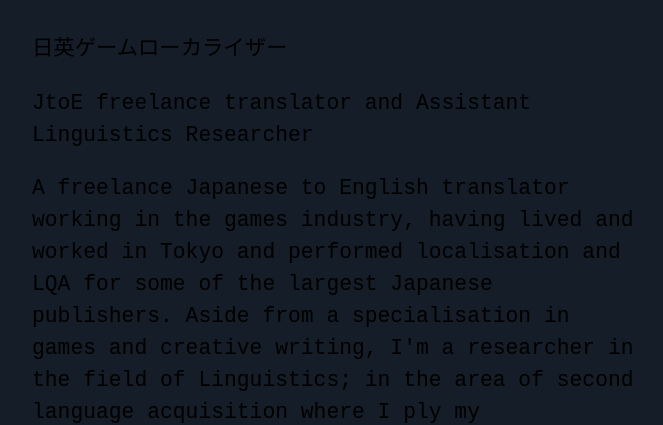
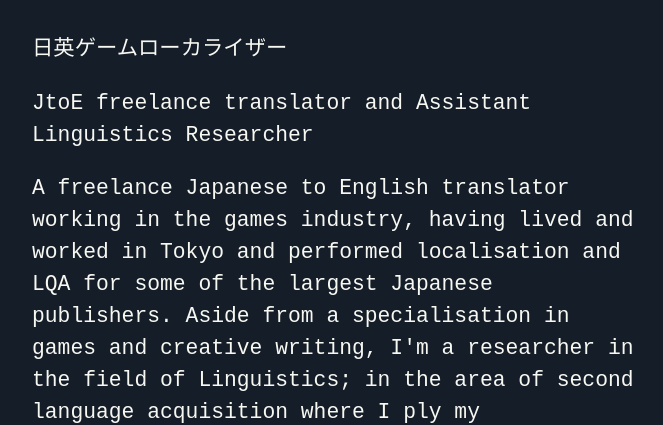
Before and after one commit to nanjigen/profile-page, a plain HTML site: page index.html in a window 1280 px wide. Shown: the part 376-801 px from the top of the page, without its empty margins (306-969 px from the left). Drawn offline with Linux system fonts and the light colour scheme.

Commit message:
Update foreground text color

```diff
--- a/static/css/main.css
+++ b/static/css/main.css
@@ -3,7 +3,7 @@
 
 :root {
     --background: var(--theme-dracula-background);
-    --foreground: var(--theme-dracula-light-1);
+    --foreground: var(--theme-dracula-foreground);
     --foreground-secondary: #bfbfbf;
 
     /* --- --- --- Syntax Highlighting for Code Sections --- --- ---  */
--- a/theme/static/css/main.css
+++ b/theme/static/css/main.css
@@ -3,7 +3,7 @@
 
 :root {
     --background: var(--theme-dracula-background);
-    --foreground: var(--theme-dracula-light-1);
+    --foreground: var(--theme-dracula-foreground);
     --foreground-secondary: #bfbfbf;
 
     /* --- --- --- Syntax Highlighting for Code Sections --- --- ---  */
```
Also changed, not shown: 1 other file.
